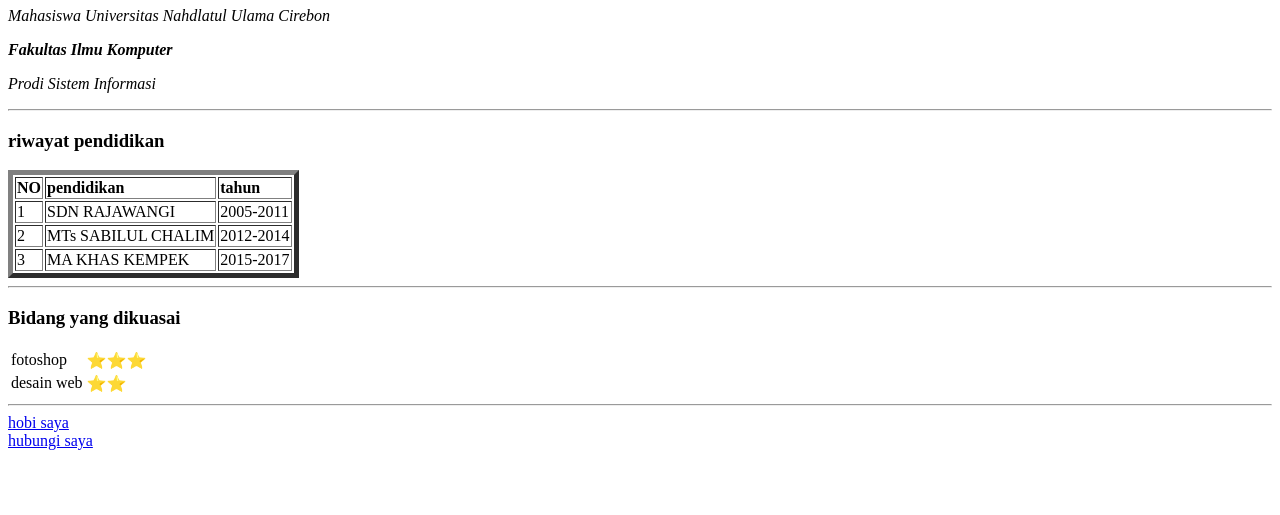
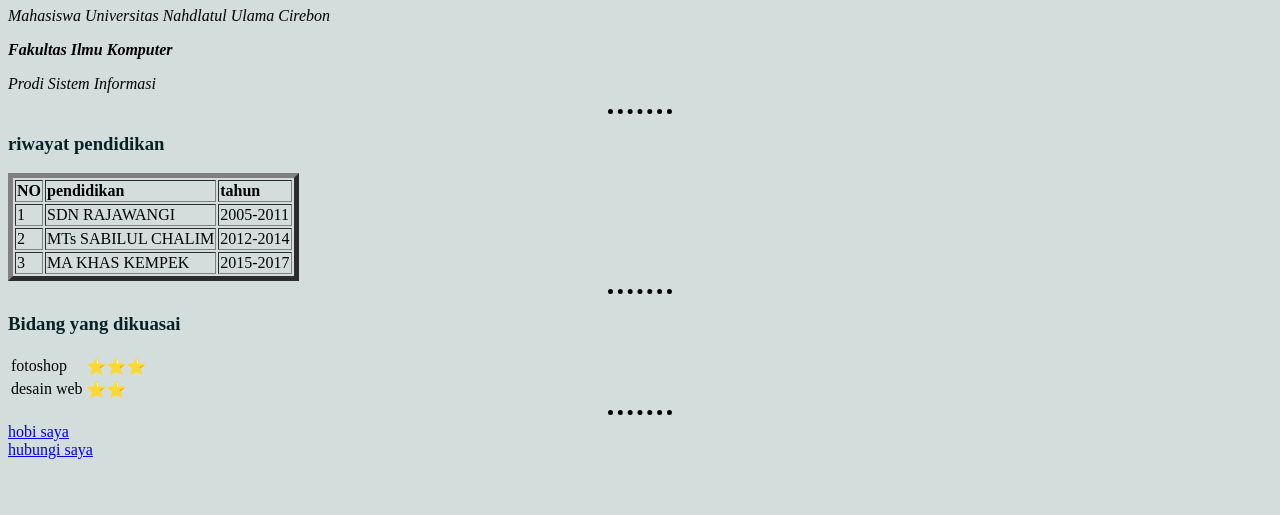
Before and after one commit to UWAY06/c, a plain HTML site: page index.html in a window 1280 px wide. Shown: the part 285-800 px from the top of the page. Drawn offline with Linux system fonts and the light colour scheme.

Commit message:
Add files via upload

```diff
--- a/index.html
+++ b/index.html
@@ -3,6 +3,28 @@
   <head>
     <meta charset="utf-8">
     <title>Welcome to My personal Website - fatiyah </title>
+    <style media="screen">
+    body{
+      background-color: #D3DEDC;
+    }
+
+    hr{
+      border-style: none;
+      border-top-style: dotted;:
+      border-color: #072227;
+      border-width:5px;
+      width:5%;
+
+    }
+    h1{
+      color: #072227;
+    }
+
+    h3{
+      color:#072227;
+    }
+
+    </style>
   </head>
   <body>
     <img src="fatiyah.jpg" alt="foto profil" width="200">
```
